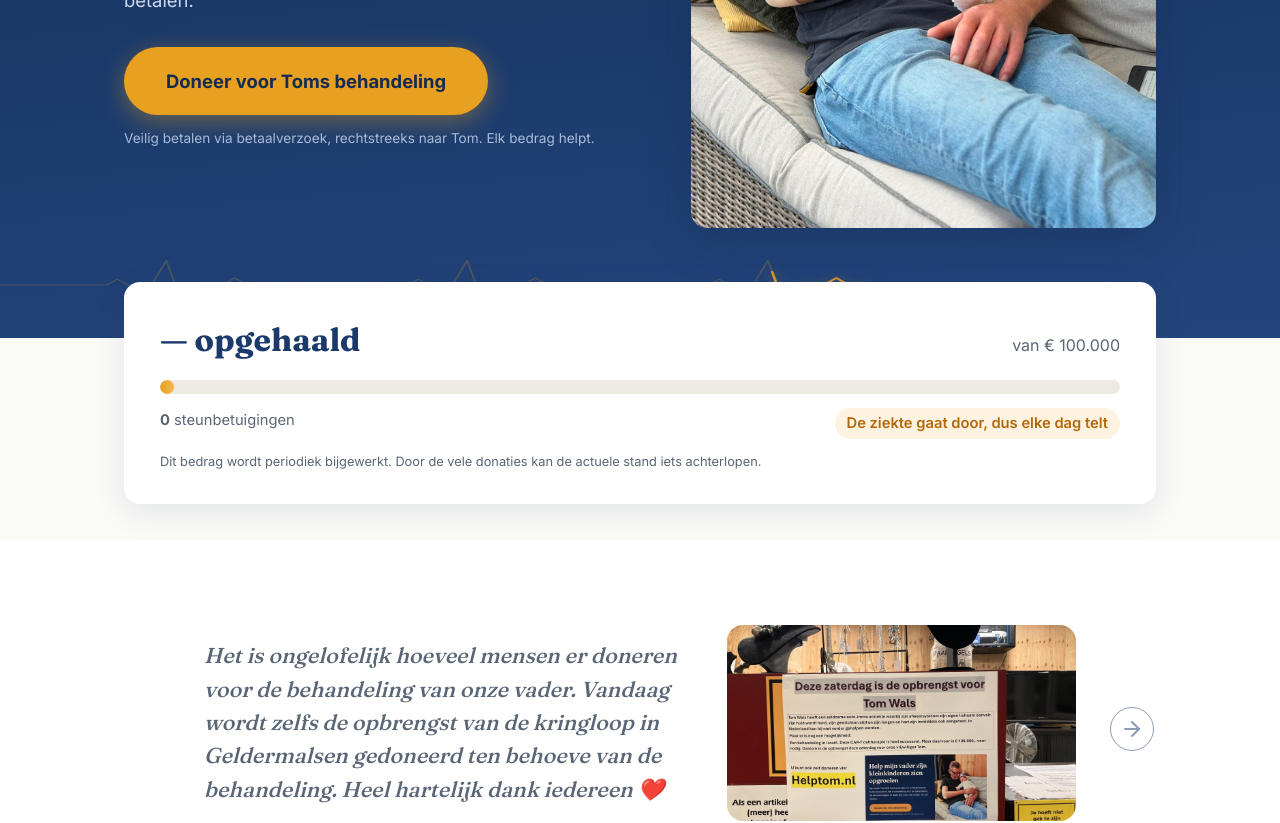
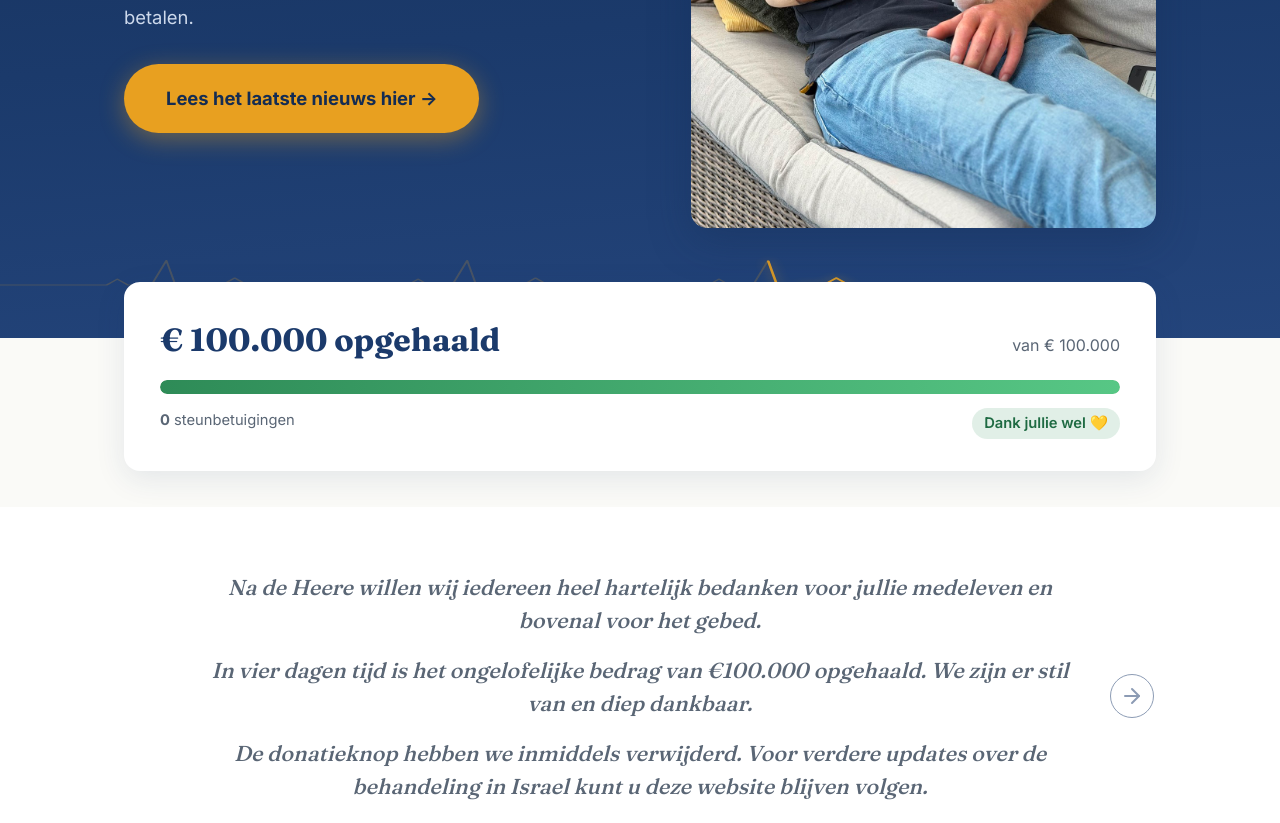
Before and after one commit to arnowals-art/help-tom, a React (Vite) app: page / in a window 1280 px wide. Shown: the part 480-1303 px from the top of the page. Built offline with nearby package versions, Linux system fonts and the light colour scheme; no server answers.

Commit message:
opzetje-stoppen-donaties - alvast de wijzigingen aan de website mochten we besluiten om het doneren stop te zetten

```diff
--- /dev/null
+++ b/public/amount.json
@@ -0,0 +1,3 @@
+{
+  "raised": 100000
+}
--- a/src/App.jsx
+++ b/src/App.jsx
@@ -124,7 +124,6 @@ export default function App() {
         raised={raised}
         goal={GOAL}
         donors={donors}
-        bankUpdatedAt={bank?.updatedAt}
       />
       <FamilyNote />
       <Story />
@@ -140,8 +139,7 @@ export default function App() {
         <div className="container narrow">
           <h2>Deel deze pagina</h2>
           <p>
-            Ken je mensen die zouden willen helpen? Stuur ze deze pagina
-            door. Dat helpt net zo goed als een donatie.
+            Wil je deze pagina delen? Dat kan met de onderstaande links.
           </p>
           <ShareButtons />
         </div>
--- a/src/components/DonateSection.jsx
+++ b/src/components/DonateSection.jsx
@@ -1,31 +1,5 @@
 import { useState } from 'react'
 import { submitPledge } from '../lib/pledges.js'
-import { IBAN, IBAN_DISPLAY, IBAN_NAME } from './IbanBlock.jsx'
-
-// Kopieerbaar veld: klik = waarde naar klembord, met korte bevestiging.
-function CopyRow({ label, value, copyValue }) {
-  const [copied, setCopied] = useState(false)
-
-  const copy = async () => {
-    try {
-      await navigator.clipboard.writeText(copyValue)
-      setCopied(true)
-      setTimeout(() => setCopied(false), 2500)
-    } catch {
-      /* kopiëren niet beschikbaar — de waarde staat er leesbaar */
-    }
-  }
-
-  return (
-    <button type="button" className="bank-row" onClick={copy}>
-      <span className="bank-row-text">
-        <span className="bank-label">{label}</span>
-        <span className="bank-value">{value}</span>
-      </span>
-      <span className="bank-copy">{copied ? 'Gekopieerd ✓' : 'Kopieer'}</span>
-    </button>
-  )
-}
 
 export default function DonateSection({ onMessagePosted }) {
   const [name, setName] = useState('')
@@ -48,27 +22,13 @@ export default function DonateSection({ onMessagePosted }) {
   return (
     <section className="donate" id="doneer">
       <div className="container narrow">
-        <span className="section-label">Doneren</span>
-        <h2 className="section-title">Help mee met de behandeling</h2>
+        <span className="section-label">Dank jullie wel</span>
+        <h2 className="section-title">Samen hebben we het gered</h2>
         <p className="donate-sub">
-          Je maakt je bijdrage rechtstreeks over naar onderstaande rekening.
-          Elk bedrag helpt — dank je wel.
+          <span>Na de Heere willen wij iedereen heel hartelijk bedanken voor jullie medeleven en bovenal voor het gebed.</span>
+          <span>In vier dagen tijd is het ongelofelijke bedrag van €100.000 opgehaald. We zijn er stil van en diep dankbaar.</span>
+          <span>Voor verdere updates over de behandeling in Israel kunt u deze website blijven volgen.</span>
         </p>
-
-        <div className="bank-card">
-          <CopyRow
-            label="Rekeningnummer (IBAN)"
-            value={IBAN_DISPLAY}
-            copyValue={IBAN}
-          />
-          <CopyRow
-            label="Ten name van"
-            value={IBAN_NAME}
-            copyValue={IBAN_NAME}
-          />
-        </div>
-
-        <p className="pay-fineprint">Donaties zijn helaas niet fiscaal aftrekbaar.</p>
 
         <div className="message-form">
           <h3 className="message-title">Bericht achterlaten</h3>
--- a/src/components/FamilyNote.jsx
+++ b/src/components/FamilyNote.jsx
@@ -37,6 +37,13 @@ const ArrowRight = () => (
 )
 
 const quotes = [
+  {
+    paragraphs: [
+      'Na de Heere willen wij iedereen heel hartelijk bedanken voor jullie medeleven en bovenal voor het gebed.',
+      'In vier dagen tijd is het ongelofelijke bedrag van €100.000 opgehaald. We zijn er stil van en diep dankbaar.',
+      'De donatieknop hebben we inmiddels verwijderd. Voor verdere updates over de behandeling in Israel kunt u deze website blijven volgen.',
+    ],
+  },
   {
     image: {
       src: 'kringloop.jpg',
--- a/src/components/Footer.jsx
+++ b/src/components/Footer.jsx
@@ -1,5 +1,3 @@
-import ShareButtons from './ShareButtons.jsx'
-
 export default function Footer() {
   return (
     <footer>
@@ -10,7 +8,6 @@ export default function Footer() {
             Vragen? Mail naar <a href="mailto:arnowals@icloud.com">arnowals@icloud.com</a>
           </span>
         </div>
-        <ShareButtons />
       </div>
     </footer>
   )
--- a/src/components/Hero.jsx
+++ b/src/components/Hero.jsx
@@ -11,13 +11,9 @@ export default function Hero() {
             komt hij niet in aanmerking voor de behandeling die hem kan
             helpen. In Israël wel, maar die moeten we zelf betalen.
           </p>
-          <a href="#doneer" className="btn btn-gold btn-big">
-            Doneer voor Toms behandeling
+          <a href="#updates" className="btn btn-gold btn-big">
+            Lees het laatste nieuws hier →
           </a>
-          <p className="hero-cta-note">
-            Veilig betalen via betaalverzoek, rechtstreeks naar Tom. Elk
-            bedrag helpt.
-          </p>
         </div>
 
         <div className="hero-photo">
--- a/src/components/ProgressCard.jsx
+++ b/src/components/ProgressCard.jsx
@@ -1,17 +1,8 @@
 import { formatEuro } from '../lib/format.js'
 
-export default function ProgressCard({ raised, goal, donors, bankUpdatedAt }) {
+export default function ProgressCard({ raised, goal, donors }) {
   const hasAmount = typeof raised === 'number' && Number.isFinite(raised)
   const pct = hasAmount ? Math.min(100, (raised / goal) * 100) : 0
-
-  const updatedLabel = bankUpdatedAt
-    ? new Date(bankUpdatedAt).toLocaleString('nl-NL', {
-        day: 'numeric',
-        month: 'long',
-        hour: '2-digit',
-        minute: '2-digit',
-      })
-    : null
 
   return (
     <div className="container">
@@ -32,18 +23,8 @@ export default function ProgressCard({ raised, goal, donors, bankUpdatedAt }) {
           <span>
             <strong>{donors}</strong> {donors === 1 ? 'steunbetuiging' : 'steunbetuigingen'}
           </span>
-          <span className="urgency">De ziekte gaat door, dus elke dag telt</span>
+          <span className="urgency">Dank jullie wel 💛</span>
         </div>
-        {updatedLabel ? (
-          <p className="bank-note">
-            Stand van de rekening, automatisch bijgewerkt ({updatedLabel})
-          </p>
-        ) : (
-          <p className="bank-note">
-            Dit bedrag wordt periodiek bijgewerkt. Door de vele donaties kan de
-            actuele stand iets achterlopen.
-          </p>
-        )}
       </div>
     </div>
   )
--- a/src/index.css
+++ b/src/index.css
@@ -92,13 +92,17 @@ section {
   max-width: 46ch;
 }
 
-.hero-cta-note {
-  margin-top: 12px;
-  font-size: 0.85rem;
-  color: #a8bbd8;
-  display: flex;
-  align-items: center;
-  gap: 6px;
+.hero-chip {
+  display: block;
+  width: fit-content;
+  margin-bottom: 16px;
+  padding: 7px 16px;
+  border-radius: 999px;
+  font-size: 0.9rem;
+  font-weight: 600;
+  color: #eafaf0;
+  background: rgba(46, 139, 87, 0.25);
+  border: 1px solid rgba(87, 199, 133, 0.55);
 }
 
 .heartline-wrap {
@@ -257,7 +261,7 @@ section {
   height: 100%;
   min-width: 14px;
   border-radius: 999px;
-  background: linear-gradient(90deg, var(--gold), var(--gold-soft));
+  background: linear-gradient(90deg, #2e8b57, #57c785);
   transition: width 1s cubic-bezier(0.22, 1, 0.36, 1);
 }
 
@@ -272,8 +276,8 @@ section {
 }
 
 .urgency {
-  color: #b4680a;
-  background: var(--gold-tint);
+  color: #1f6b43;
+  background: rgba(46, 139, 87, 0.14);
   padding: 3px 12px;
   border-radius: 999px;
   font-weight: 600;
@@ -281,8 +285,24 @@ section {
 
 .bank-note {
   margin-top: 12px;
-  font-size: 0.8rem;
+  font-size: 0.9rem;
   color: var(--ink-soft);
+}
+
+.news-link {
+  color: #2e8b57;
+  font-weight: 600;
+  text-decoration: none;
+  border-bottom: 1px solid rgba(46, 139, 87, 0.4);
+  transition: border-color 0.2s;
+}
+
+.news-link:hover {
+  border-bottom-color: #2e8b57;
+}
+
+#updates {
+  scroll-margin-top: 24px;
 }
 
 /* ---------------- Bericht van de familie ---------------- */
@@ -724,6 +744,11 @@ section {
   margin: 0 auto 36px;
 }
 
+.donate-sub span + span {
+  display: inline-block;
+  margin-top: 14px;
+}
+
 .amounts {
   display: flex;
   flex-wrap: wrap;
@@ -1095,7 +1120,7 @@ section {
 footer {
   background: var(--navy-deep);
   color: #a8bbd8;
-  padding: 56px 0 96px;
+  padding: 56px 0 24px;
   text-align: center;
   font-size: 0.95rem;
 }
@@ -1332,6 +1357,11 @@ footer .footer-links {
   body {
     padding-bottom: 0;
   }
+
+
+  footer {
+    padding: 56px 0 96px;
+  }
 }
 
 @media (prefers-reduced-motion: reduce) {
```
